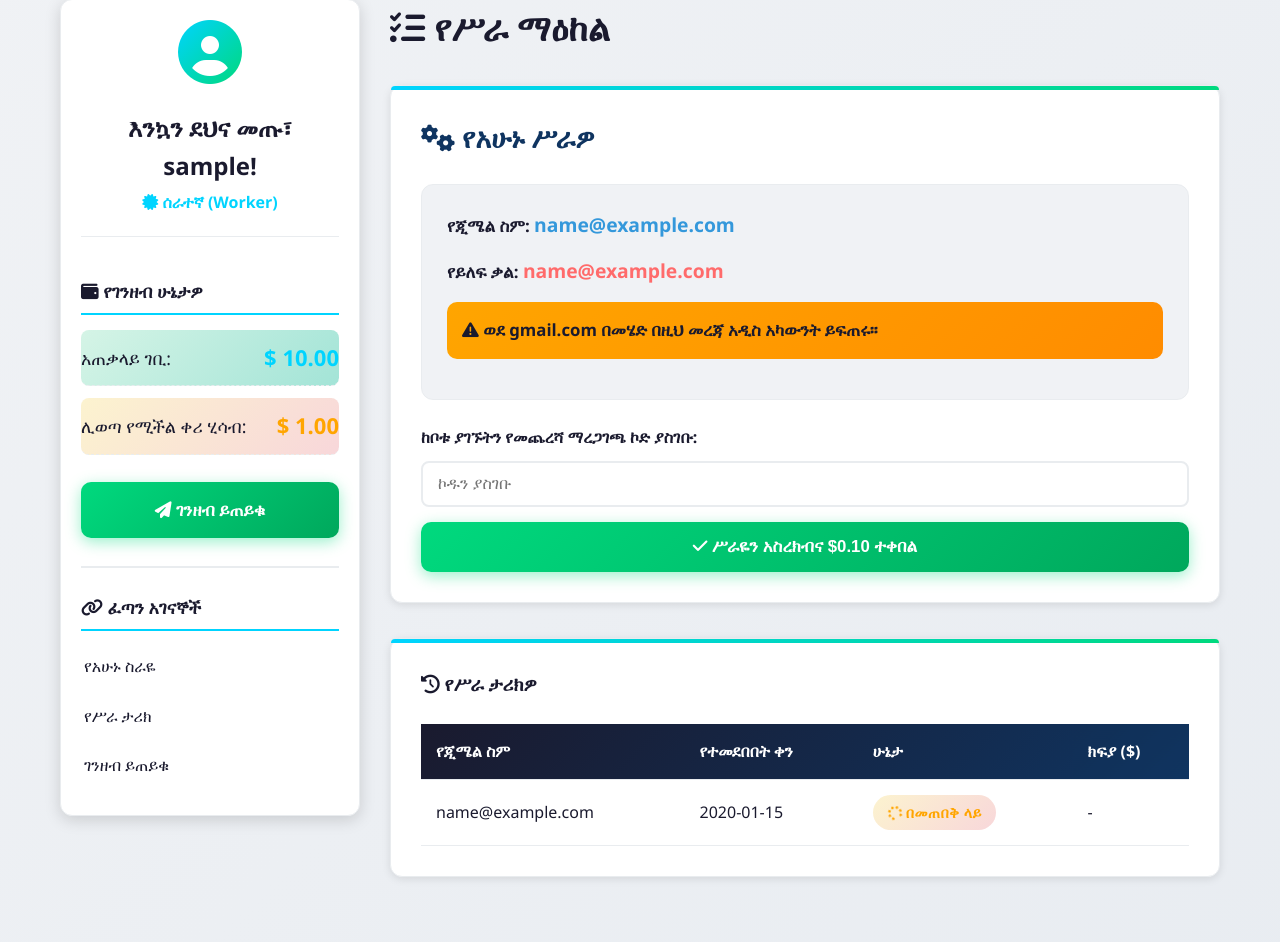
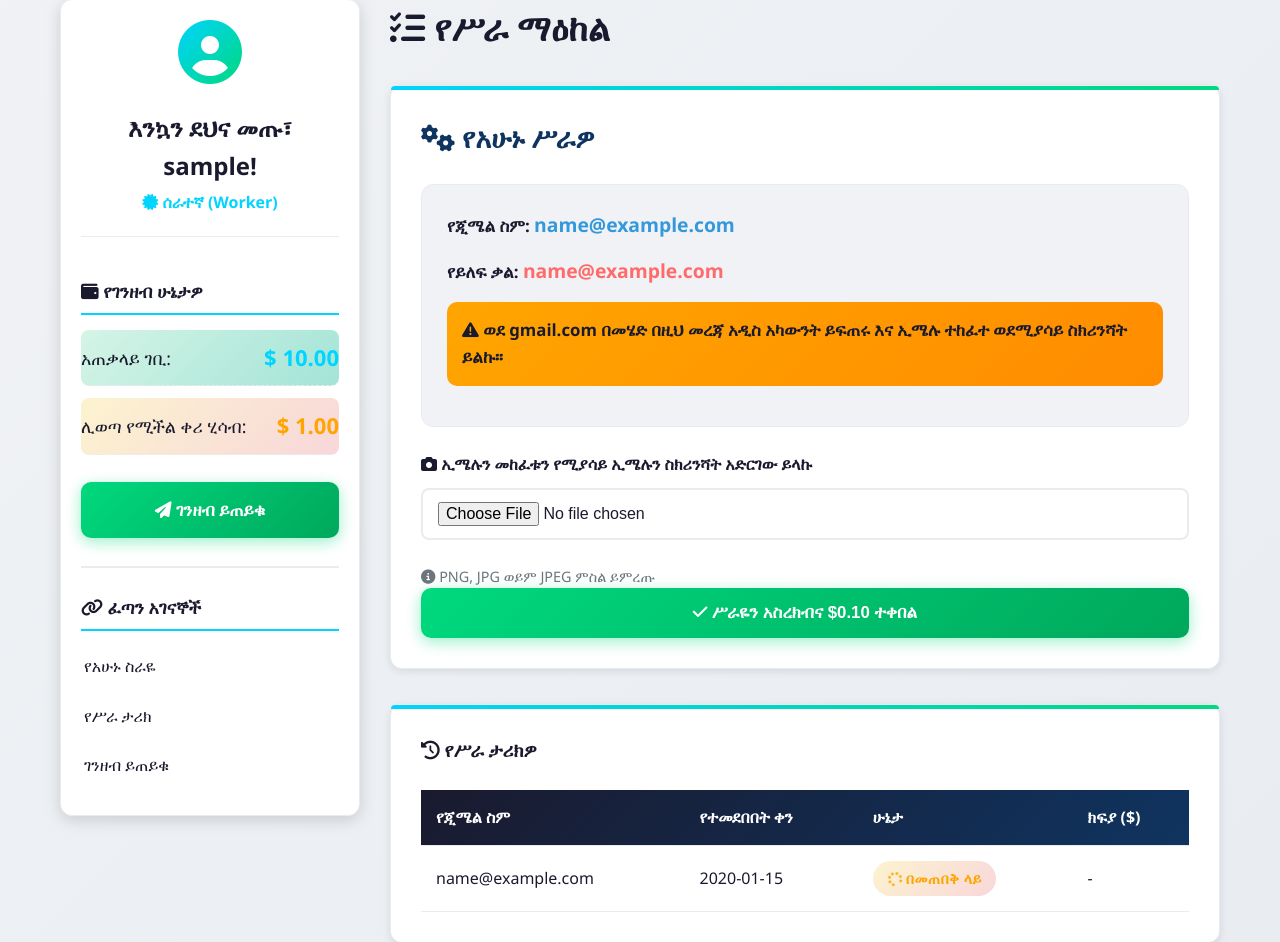
Before and after one commit to shgereadis-cpu/G-TASK, a Flask app: page /dashboard in a window 1280 px wide. Shown: the part 125-1067 px from the top of the page. Run offline with Flask 3, Linux system fonts and the light colour scheme; the visitor is signed in with stand-in values (Sample User, id 1); tables that the repository leaves empty hold one stand-in row (values such as "Sample post").

Commit message:
Change task submission to use screenshots instead of verification codes
Replace text-based completion code submission with screenshot file upload, storing filenames as completion codes and updating user instructions.

Replit-Commit-Author: Agent
Replit-Commit-Session-Id: 17c04b62-d510-4e9c-808f-f54407fea84c
Replit-Commit-Checkpoint-Type: full_checkpoint
Replit-Commit-Event-Id: 94173102-ffae-441a-a875-ff0da9e3588c
Replit-Commit-Screenshot-Url: https://storage.googleapis.com/screenshot-production-us-central1/44ff2505-de49-4a0c-a4ec-057f1e321027/17c04b62-d510-4e9c-808f-f54407fea84c/vqiyxXT

```diff
--- a/main.py
+++ b/main.py
@@ -250,10 +250,15 @@ def take_task():
 def submit_task(task_id):
     if not is_logged_in(): return redirect(url_for('login'))
     user_id = session['user_id']
-    completion_code = request.form.get('completion_code')
 
-    if not completion_code:
-        flash('የማረጋገጫ ኮዱን ማስገባት አለብዎት።', 'error')
+    # Check if screenshot file is uploaded
+    if 'screenshot' not in request.files:
+        flash('ስክሪንሻት ምስል ማስገባት አለብዎት።', 'error')
+        return redirect(url_for('dashboard'))
+
+    screenshot_file = request.files['screenshot']
+    if screenshot_file.filename == '':
+        flash('ስክሪንሻት ምስል ምረጥ።', 'error')
         return redirect(url_for('dashboard'))
 
     with app.app_context():
@@ -268,7 +273,14 @@ def submit_task(task_id):
             return redirect(url_for('dashboard'))
 
         try:
-            task.completion_code = completion_code
+            # Save screenshot file to a secure location
+            os.makedirs('static/screenshots', exist_ok=True)
+            filename = f"task_{task_id}_{user_id}_{int(time.time())}.png"
+            screenshot_path = os.path.join('static/screenshots', filename)
+            screenshot_file.save(screenshot_path)
+
+            # Store the filename as the completion code
+            task.completion_code = filename
             task.status = 'SUBMITTED'
             task.date_completed = func.now()
             db.session.commit()
--- a/templates/dashboard.html
+++ b/templates/dashboard.html
@@ -47,14 +47,22 @@
                         <strong>የይለፍ ቃል:</strong> <span class="highlight-danger">{{ current_task.gmail_password }}</span>
                     </p>
                     <p class="instruction">
-                        <i class="fas fa-exclamation-triangle"></i> ወደ gmail.com በመሄድ በዚህ መረጃ አዲስ አካውንት ይፍጠሩ።
+                        <i class="fas fa-exclamation-triangle"></i> ወደ gmail.com በመሄድ በዚህ መረጃ አዲስ አካውንት ይፍጠሩ እና ኢሜሉ ተከፈተ ወደሚያሳይ ስክሪንሻት ይልኩ።
                     </p>
                 </div>
 
-                <form method="POST" action="{{ url_for('submit_task', task_id=current_task.id) }}" class="submission-form">
-                    <label for="completion_code">ከቦቱ ያገኙትን የመጨረሻ ማረጋገጫ ኮድ ያስገቡ:</label>
-                    <input type="text" id="completion_code" name="completion_code" required
-                           placeholder="ኮዱን ያስገቡ">
+                <form method="POST" action="{{ url_for('submit_task', task_id=current_task.id) }}" class="submission-form" enctype="multipart/form-data">
+                    <label for="screenshot_upload">
+                        <i class="fas fa-camera"></i> ኢሜሉን መከፈቱን የሚያሳይ ኢሜሉን ስክሪንሻት አድርገው ይላኩ
+                    </label>
+                    <div class="screenshot-upload-area">
+                        <input type="file" id="screenshot_upload" name="screenshot" required
+                               accept="image/*"
+                               placeholder="ስክሪንሻት ምረጥ">
+                        <p style="font-size: 0.9em; color: var(--text-light); margin-top: 10px;">
+                            <i class="fas fa-info-circle"></i> PNG, JPG ወይም JPEG ምስል ይምረጡ
+                        </p>
+                    </div>
                     <button type="submit" class="btn success btn-full">
                         <i class="fas fa-check"></i> ሥራዬን አስረክብና $0.10 ተቀበል
                     </button>
```
Also changed, not shown: 1 other file.
